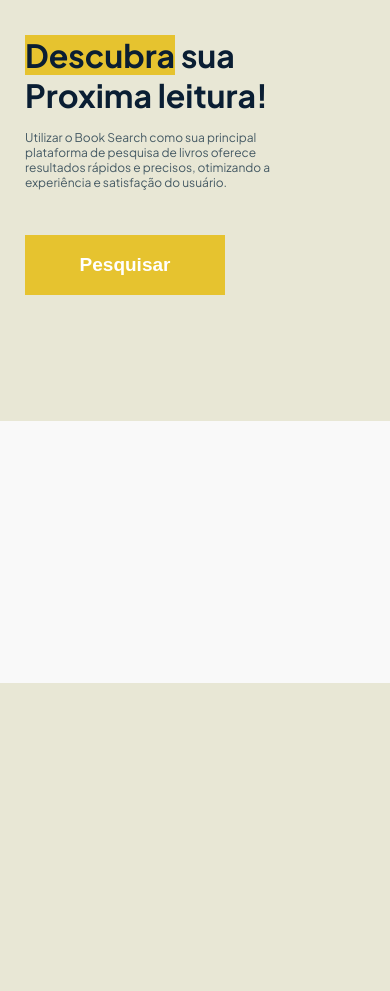
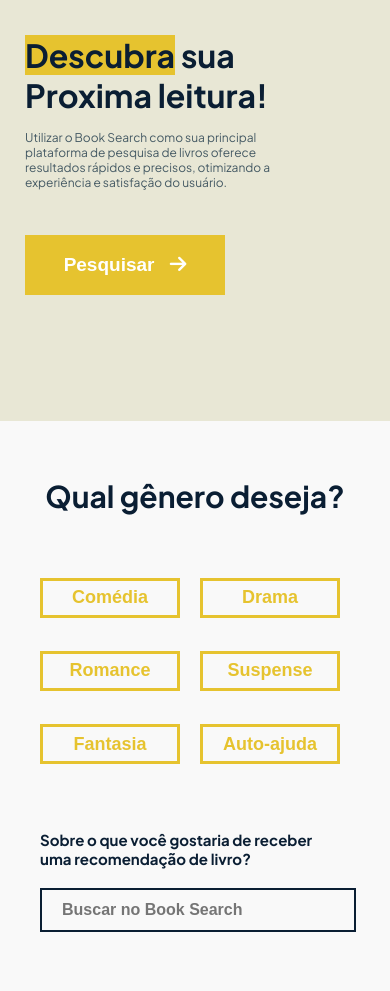
Before and after one commit to TechAbraao/project-book-search, a Flask app: page /home in a window 390 px wide. Shown: the part 161-1152 px from the top of the page. Before the commit the page ends 844 px from the top, so only its background shows below. Run offline with Flask 3, Linux system fonts and the light colour scheme.

Commit message:
add pag de busca, com icones e totalmente responsivo. add icone no botao da main

```diff
--- a/app.py
+++ b/app.py
@@ -8,7 +8,7 @@ def root():
 
 @app.route("/home")
 def home():
-    return render_template("template/template.html", titulo="Book Search")
+    return render_template("pages/template/template.html", titulo="Book Search")
 
 if __name__ == "__main__":
     app.run(debug=True)
--- a/static/css/button.css
+++ b/static/css/button.css
@@ -6,6 +6,11 @@ button {
     border: none;
     background-color: #E6C32F;
     transition: background-color 0.5s ease-in-out;
+}
+.fa-arrow-right {
+    background: transparent;
+    color: white;
+    padding-left: 10px;
 }
 button:hover {
     background-color: #D3B32C;
--- /dev/null
+++ b/static/css/search.css
@@ -0,0 +1,142 @@
+@import url('https://fonts.googleapis.com/css2?family=Plus+Jakarta+Sans:ital,wght@0,200..800;1,200..800&display=swap');
+
+#component_search {
+    width: 100%;
+    height: 45%;
+    font-family: "Plus Jakarta Sans", serif;
+}
+#component_search > div {
+    width: 100%;
+    height: 150px;
+    background-color: #F9F9F9;
+}
+#component_search > div > h1 {
+    background-color: red;
+    font-size: 50px;
+    width: 100%;
+    display: flex;
+    align-items: center;
+    justify-content: center;
+    height: 100%;
+    background-color: transparent;
+    color: #0A1E33;
+}
+#component_search > div > div > button {
+    width: 140px;
+    height: 40px;
+    background-color: #F9F9F9;
+    border-color: #E6C32F;
+    border-style: solid;
+    font-size: 18px;
+    color: #E6C32F;
+    font-weight: 600;
+    transition: background-color 0.5s ease-in-out;
+}
+#component_search > div > div > button:hover {
+    background-color: #E6C32F;
+    color: white;
+    font-weight: 700;
+}
+#component_search > div > div {
+    width: 100%;
+    height: 40%;
+    display: flex;
+    align-items: center;
+    justify-content: center;
+    gap: 20px;
+    background-color: #F9F9F9;
+}
+#component_search > div > #search_field_input {
+    height: 220px;
+    width: 100%;
+    display: flex;
+    flex-direction: column;
+    align-items: start;
+}
+#component_search > div > #search_field_input > p {
+    font-size: 27px;
+    background-color: transparent;
+    color: #0A1E33;
+    font-weight: 700;
+    width: 100%;
+    padding-left: 160px;
+}
+#component_search > div > #search_field_input > input {
+    width: 80%;
+    margin-left: 160px;
+    height: 40px;
+    border-style: solid;
+    border-color: #0A1E33;
+}
+#component_search > div > #search_field_input > input::placeholder {
+    font-size: 16px;
+    padding-left: 20px;
+    font-weight: 600;
+    background-color: transparent;
+}
+@media (max-width: 1250px) {
+    #component_search > div > #search_field_input > input {
+        margin-left: 100px;
+    }
+    #component_search > div > #search_field_input > p {
+        padding-left: 100px;
+        font-size: 25px;
+    }
+}
+
+@media (max-width: 1080px) {
+    #component_search > div > h1 {
+        font-size: 40px;
+    }
+    #component_search > div > #search_field_input > input {
+        margin-left: 40px;
+    }
+    #component_search > div > #search_field_input > p {
+        padding-left: 40px;
+        font-size: 20px;
+    }
+    #component_search > div > div {
+        display: grid;
+        height: 200px;
+        grid-template-columns: 140px 140px
+    }
+}
+@media (max-width: 800px) {
+    #component_search > div > h1 {
+        font-size: 30px;
+    }
+}
+@media (max-width: 700px) {
+    #component_search > div > #search_field_input > p {
+        font-size: 15px;
+    }
+}
+
+@media (max-width: 625px) {
+    #component_search > div > div {
+        height: 200px;
+        display: grid;
+        grid-template-columns: 140px 150px
+    }
+    #component_search > div > #search_field_input > p {
+        width: 60%
+    }
+}
+@media (max-width: 475px) {
+    #component_search > div > #search_field_input > p {
+        width: 70%
+    }
+}
+@media (max-width: 375px) {
+    #component_search > div > #search_field_input > p {
+        width: 75%
+    }
+}
+@media (max-width: 365px) {
+    #component_search > div > #search_field_input > p {
+        padding-left: 17px;
+    }
+    #component_search > div > #search_field_input > input {
+        margin-left: 17px;
+    }
+}
--- a/templates/button/button.html
+++ /dev/null
@@ -1,6 +0,0 @@
-<link rel="stylesheet" href="{{url_for('static', filename='css/button.css')}}">
-{% block content %}
-<button>
-    <p>Pesquisar</p>
-</button>
-{% endblock %}
--- /dev/null
+++ b/templates/components/button/button.html
@@ -0,0 +1,7 @@
+<link rel="stylesheet" href="{{url_for('static', filename='css/button.css')}}">
+<link rel="stylesheet" href="https://cdnjs.cloudflare.com/ajax/libs/font-awesome/6.0.0-beta3/css/all.min.css">
+{% block content %}
+<button>
+    <p>Pesquisar <i class="fa-solid fa-arrow-right"></i></p>
+</button>
+{% endblock %}
--- a/templates/main/main.html
+++ b/templates/pages/main/main.html
@@ -6,7 +6,7 @@
     <p>Proxima leitura!</p>
     <p id="main_first_column_description">Utilizar o Book Search como sua principal plataforma de pesquisa de livros oferece resultados rápidos e precisos, otimizando a experiência e satisfação do usuário.</p>
     <div>
-       {% include "/button/button.html" %}
+       {% include "components/button/button.html" %}
     </div>
   </div>
   <div id="main_second_column">
--- /dev/null
+++ b/templates/pages/search/search.html
@@ -0,0 +1,21 @@
+<link rel="stylesheet" href="{{url_for('static', filename='css/search.css')}}">
+
+{% block content %}
+<div id="component_search">
+    <div>
+        <h1>Qual gênero deseja?</h1>
+    </div>
+    <div>
+        <div>
+            {% set botoes = ["Comédia", "Drama", "Romance", "Suspense", "Fantasia", "Auto-ajuda"] %}
+            {% for botao in botoes %}
+                <button>{{ botao }}</button>
+            {% endfor %}
+        </div>
+        <div id="search_field_input">
+            <p>Sobre o que você gostaria de receber uma recomendação de livro?</p>
+            <input placeholder="Buscar no Book Search">
+        </div>
+    </div>
+</div>
+{% endblock %}
--- a/templates/template/template.html
+++ b/templates/pages/template/template.html
@@ -2,14 +2,16 @@
 <meta name="viewport" content="width=device-width, initial-scale=1.0">
 <link rel="stylesheet" href="{{url_for('static', filename='css/template.css')}}">
 <link rel="icon" href="{{ url_for('static', filename='icons/logo_minimalista.png') }}" type="image/x-icon">
-<meta http-equiv="refresh" content="1">
-<html lang="en">
+<!-- Metatag para atualizar o Browser a cada 1s -->
+<!-- <meta http-equiv="refresh" content="1"> -->
+<html lang="pt-br">
   <head>
     <meta charset="UTF-8">
     <title>{{ titulo }}</title>
   </head>
   <body>
-    {% include "nav/nav.html" %}
-    {% include "main/main.html" %}
+    {% include "pages/nav/nav.html" %}
+    {% include "pages/main/main.html" %}
+    {% include "pages/search/search.html" %}
   </body>
 </html>
```
Also changed, not shown: static/css/escolher_genero.css (deleted, +0 -31 lines), templates/escolher_genero/escolher_genero.html (deleted, +0 -16 lines), templates/pages/nav/nav.html (renamed from templates/nav/nav.html).
